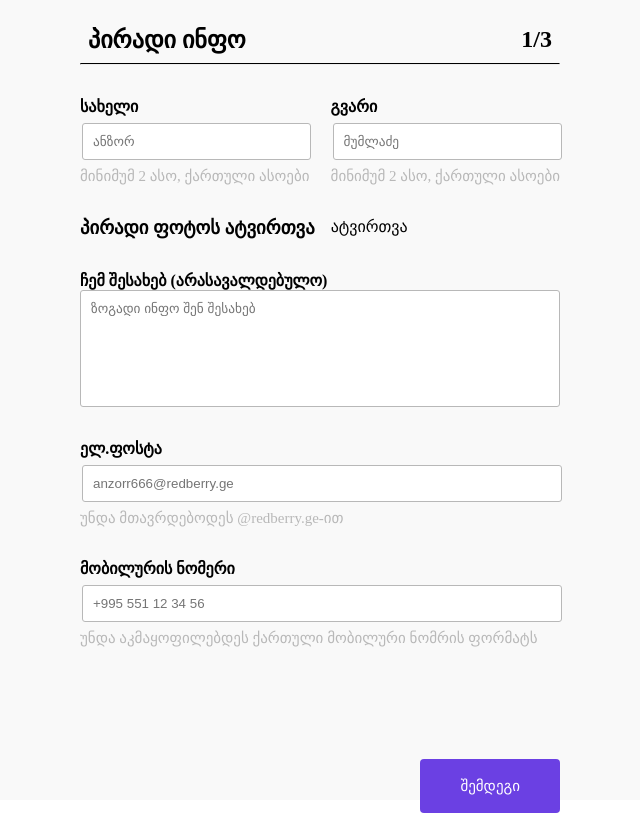
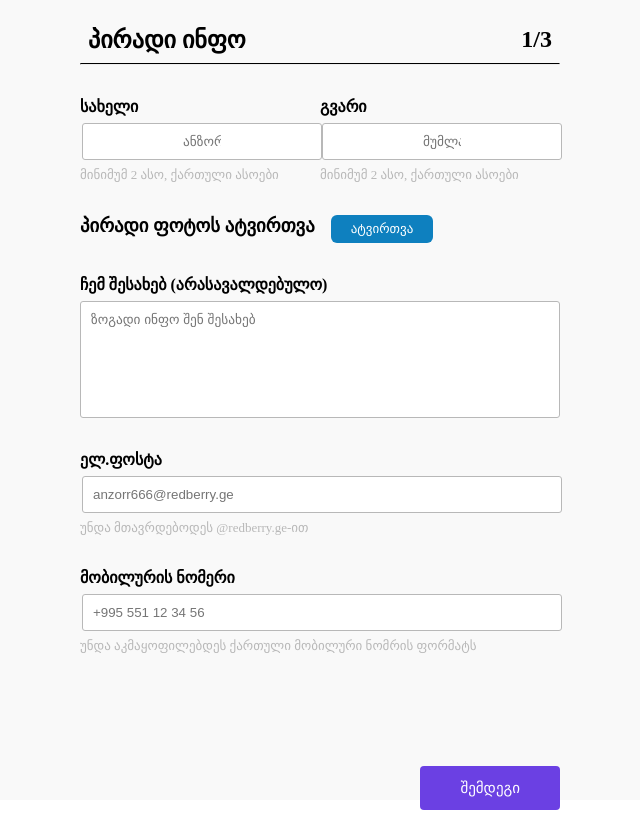
Before and after one commit to nikaKh12/resume-builder, a React (Create React App) app: page /private-info in a window 1280 px wide. Shown: the whole page, without its empty margins (0-640 px from the left). Built offline with nearby package versions, Linux system fonts and the light colour scheme.

Commit message:
Adjusted padding in form

```diff
--- a/src/App.css
+++ b/src/App.css
@@ -74,7 +74,7 @@ header {
 .form-names-container input {
   width: 100%;
   margin: 7px 2px;
-  padding: 10px;
+  padding: 10px 100px;
 }
 .private-picture {
   display: flex;
@@ -88,6 +88,7 @@ header {
 }
 .about-me input {
   padding: 10px 0 90px 10px;
+  margin-top: 0.5em;
 }
 .email {
   margin-top: 2em;
@@ -114,7 +115,7 @@ header {
   background-color: #6b40e3;
   border: none;
   color: #ffffff;
-  padding: 18px 40px;
+  padding: 13px 40px;
   border-radius: 4px;
   font-size: 15px;
   cursor: pointer;
@@ -124,5 +125,13 @@ header {
 }
 .bottom-label {
   color: #b8b8b8;
-  font-size: 15px;
+  font-size: 13px;
 }
+.upload-label {
+  background-color: #0e80bf;
+  color: white;
+  padding: 6px 20px;
+  font-size: 13px;
+  cursor: pointer;
+  border-radius: 6px;
+}
```
